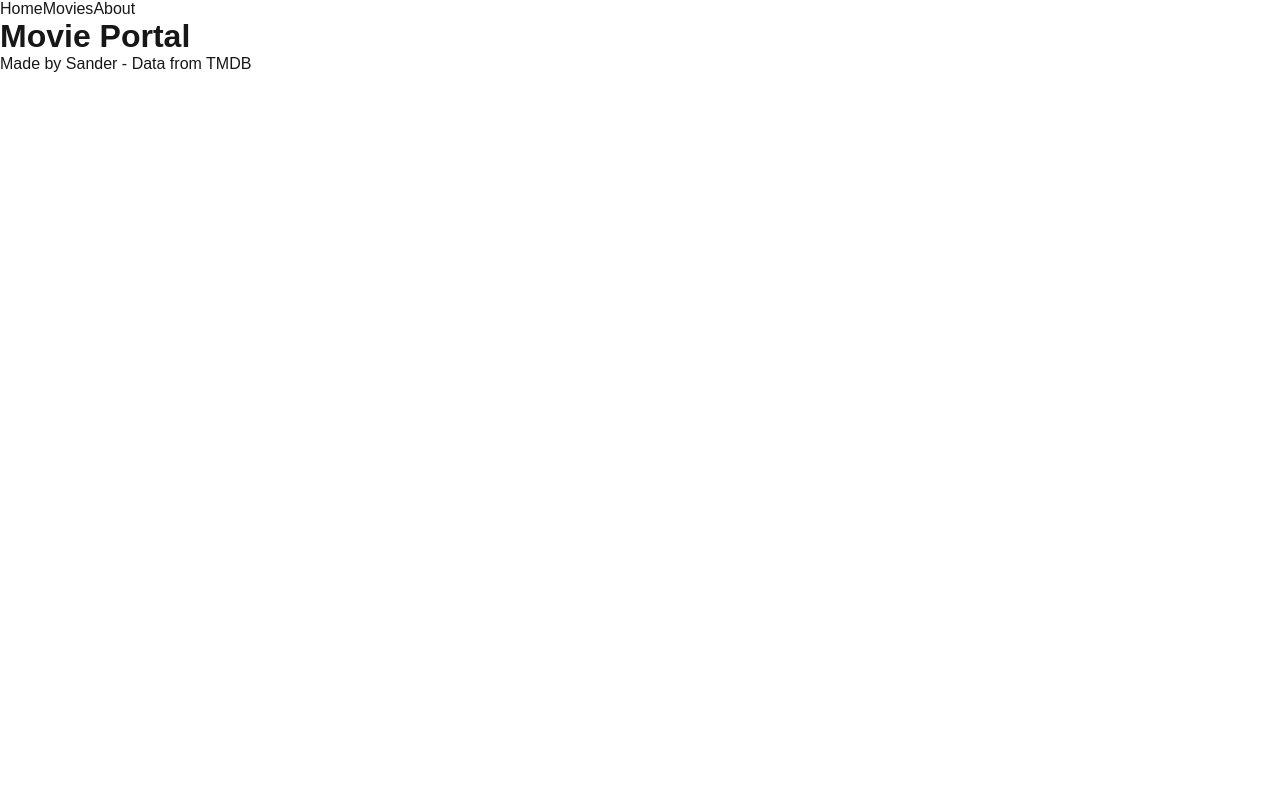
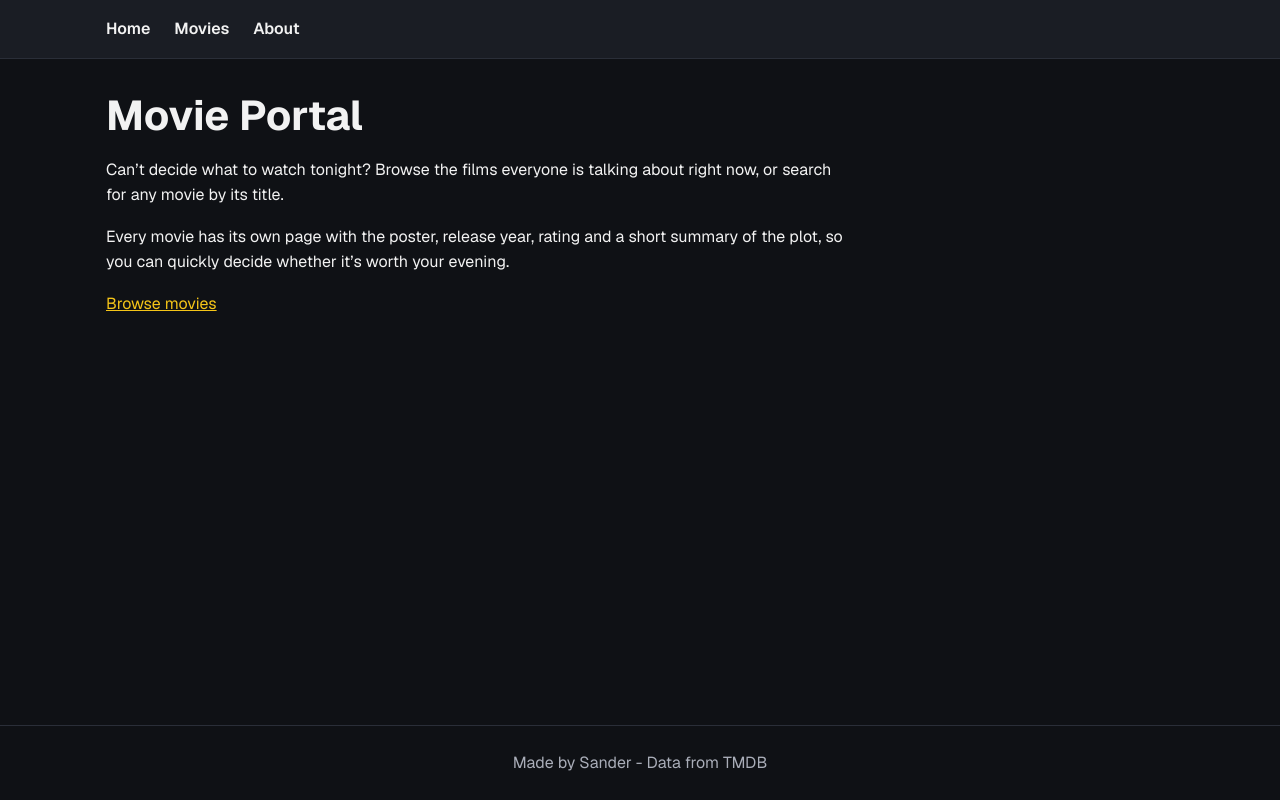
Before and after one commit to SanderBendal/movie-portal, a Next.js app: page / in a window 1280 px wide. Built offline with nearby package versions, Linux system fonts and the light colour scheme.

Commit message:
Added CSS

```diff
--- a/app/globals.css
+++ b/app/globals.css
@@ -1,49 +1,129 @@
 :root {
-  --background: #ffffff;
-  --foreground: #171717;
-}
-
-@media (prefers-color-scheme: dark) {
-  :root {
-    --background: #0a0a0a;
-    --foreground: #ededed;
-  }
-}
-
-html {
-  height: 100%;
-}
-
-html,
-body {
-  max-width: 100vw;
-  overflow-x: hidden;
-}
-
-body {
-  min-height: 100%;
-  display: flex;
-  flex-direction: column;
-  color: var(--foreground);
-  background: var(--background);
-  font-family: Arial, Helvetica, sans-serif;
-  -webkit-font-smoothing: antialiased;
-  -moz-osx-font-smoothing: grayscale;
+  --bg: #0f1115;
+  --surface: #1a1d24;
+  --border: #2a2e38;
+  --text: #f2f2f2;
+  --muted: #a9adb8;
+  --accent: #f5c518;
+  --radius: 10px;
 }
 
 * {
   box-sizing: border-box;
-  padding: 0;
+}
+
+body {
   margin: 0;
+  min-height: 100vh;
+  display: flex;
+  flex-direction: column;
+  background: var(--bg);
+  color: var(--text);
+  font-family: var(--font-geist-sans), system-ui, sans-serif;
+  line-height: 1.6;
+}
+
+/* Header and navigation */
+header {
+  background: var(--surface);
+  border-bottom: 1px solid var(--border);
+}
+
+nav {
+  max-width: 1100px;
+  margin: 0 auto;
+  padding: 1rem;
+  display: flex;
+  flex-wrap: wrap;
+  gap: 1.5rem;
+}
+
+nav a {
+  color: var(--text);
+  font-weight: 600;
+  text-decoration: none;
+}
+
+nav a:hover {
+  color: var(--accent);
+}
+
+/* Main content and footer */
+main {
+  flex: 1;
+  width: 100%;
+  max-width: 1100px;
+  margin: 0 auto;
+  padding: 2rem 1rem;
+}
+
+footer {
+  padding: 1.5rem 1rem;
+  text-align: center;
+  color: var(--muted);
+  border-top: 1px solid var(--border);
+}
+
+/* Text */
+h1 {
+  margin: 0 0 1rem;
+  font-size: clamp(1.8rem, 4vw, 2.6rem);
+  line-height: 1.2;
 }
 
 a {
-  color: inherit;
-  text-decoration: none;
+  color: var(--accent);
 }
 
-@media (prefers-color-scheme: dark) {
-  html {
-    color-scheme: dark;
-  }
+article,
+section {
+  max-width: 70ch;
 }
+
+img {
+  display: block;
+  max-width: 100%;
+  height: auto;
+}
+
+/* Visible focus for keyboard users */
+:focus-visible {
+  outline: 3px solid var(--accent);
+  outline-offset: 3px;
+  border-radius: 4px;
+}
+
+/* Search form */
+form {
+  display: flex;
+  flex-wrap: wrap;
+  gap: 0.5rem;
+  margin: 1rem 0;
+}
+
+label {
+  width: 100%;
+  font-weight: 600;
+}
+
+input[type="search"] {
+  flex: 1;
+  min-width: 200px;
+  padding: 0.6rem 0.8rem;
+  border: 1px solid var(--border);
+  border-radius: 6px;
+  background: var(--surface);
+  color: var(--text);
+  font: inherit;
+}
+
+button {
+  padding: 0.6rem 1.2rem;
+  border: none;
+  border-radius: 6px;
+  background: var(--accent);
+  color: #111;
+  font: inherit;
+  font-weight: 600;
+  cursor: pointer;
+}
--- a/app/movies/page.tsx
+++ b/app/movies/page.tsx
@@ -1,5 +1,6 @@
 import { getPopularMovies, searchMovies } from "@/lib/tmdb";
 import MovieCard from "@/components/MovieCard";
+import styles from "./page.module.css";
 
 export default async function MoviesPage({
   searchParams,
@@ -30,7 +31,7 @@ export default async function MoviesPage({
       {data.results.length === 0 ? (
         <p>{`No movies found for "${query}". Try another title.`}</p>
       ) : (
-        <ul>
+        <ul className={styles.grid}>
           {data.results.map((movie) => (
             <li key={movie.id}>
               <MovieCard movie={movie} />
--- a/app/page.tsx
+++ b/app/page.tsx
@@ -1,6 +1,19 @@
+import Link from "next/link";
 
 export default function Home() {
   return (
-    <h1>Movie Portal</h1>
+    <section>
+      <h1>Movie Portal</h1>
+      <p>
+        Can’t decide what to watch tonight? Browse the films everyone is
+        talking about right now, or search for any movie by its title.
+      </p>
+      <p>
+        Every movie has its own page with the poster, release year, rating
+        and a short summary of the plot, so you can quickly decide whether
+        it’s worth your evening.
+      </p>
+      <Link href="/movies">Browse movies</Link>
+    </section>
   );
 }
```
Also changed, not shown: app/about/page.tsx (+25 -1 lines), app/movies/page.module.css (added, +15 -0 lines), components/MovieCard.module.css (added, +36 -0 lines), components/MovieCard.tsx (+5 -4 lines).
